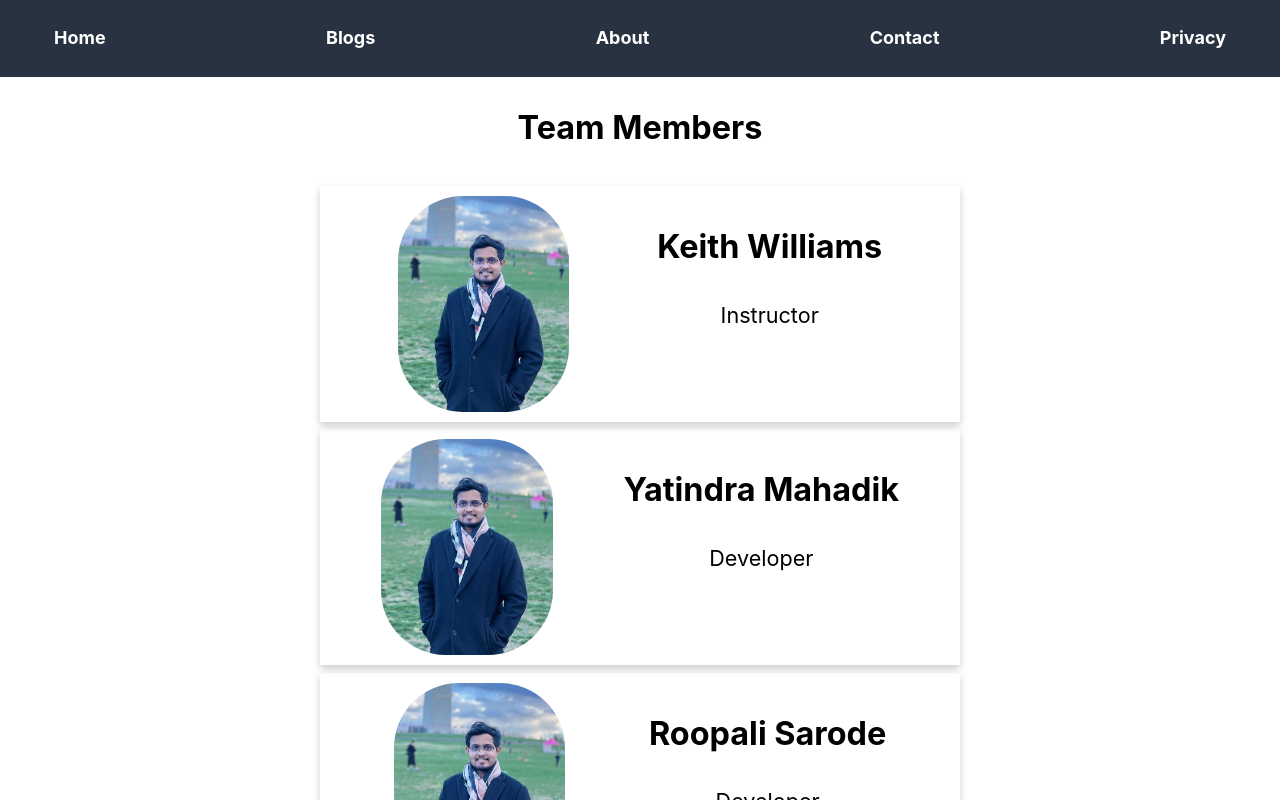
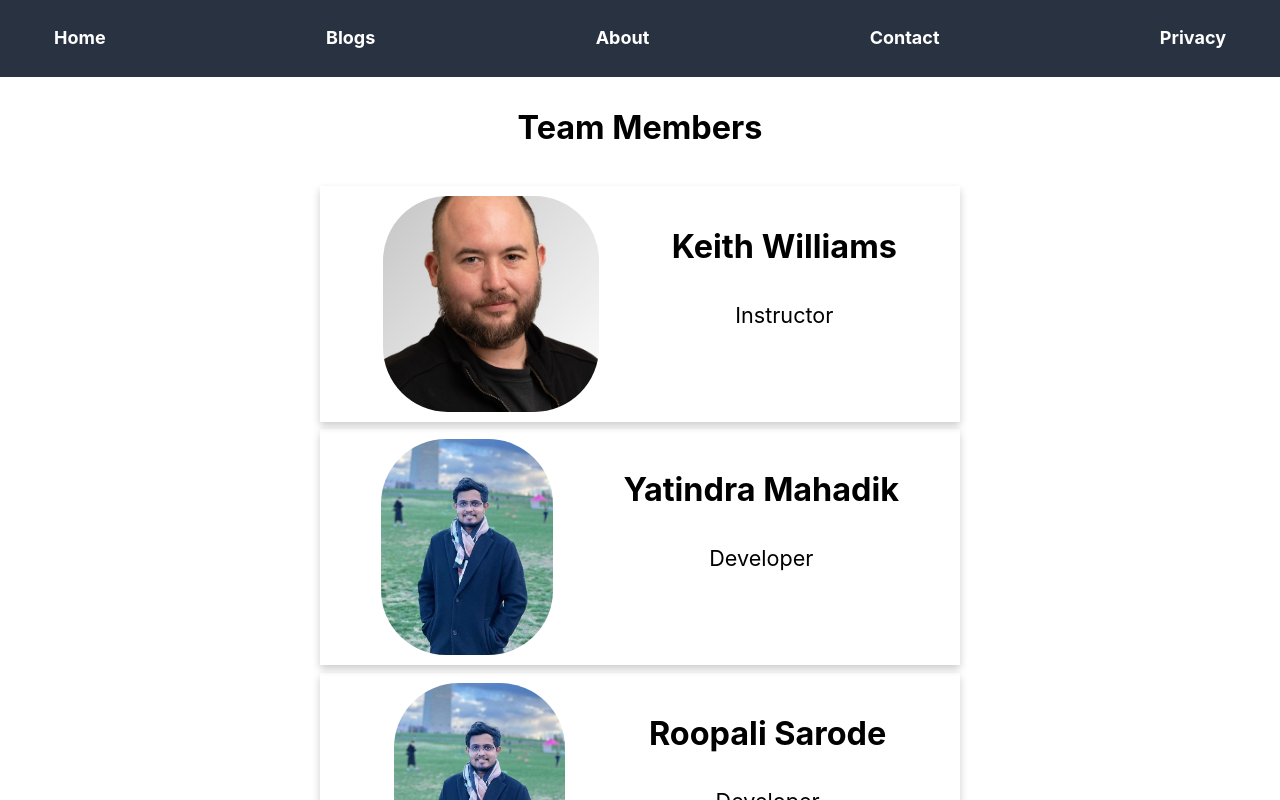
Before and after one commit to NJIT-WIS/project-2-team-dry, a Next.js app: page /About in a window 1280 px wide. Shown: the top 800 px of the page. Built offline with nearby package versions, Linux system fonts and the light colour scheme.

Commit message:
Fixed jpeg issue

```diff
--- a/pages/About.js
+++ b/pages/About.js
@@ -9,22 +9,22 @@ const About = () => {
     {
       name: 'Keith Williams',
       designation: 'Instructor',
-      imageSrc: '/images/ym.jpg',
+      imageSrc: 'images/Keith.jpeg',
     },
     {
       name: 'Yatindra Mahadik',
       designation: 'Developer',
-      imageSrc: '/images/ym.jpg',
+      imageSrc: 'images/ym.jpg',
     },
     {
       name: 'Roopali Sarode',
       designation: 'Developer',
-      imageSrc: '/images/ym.jpg',
+      imageSrc: 'images/ym.jpg',
     },
     {
       name: 'Devika Vengurlekar',
       designation: 'Developer',
-      imageSrc: '/images/ym.jpg',
+      imageSrc: 'images/ym.jpg',
     },
   ];
 
```
Also changed, not shown: public/images/Keith.jpeg (added).
